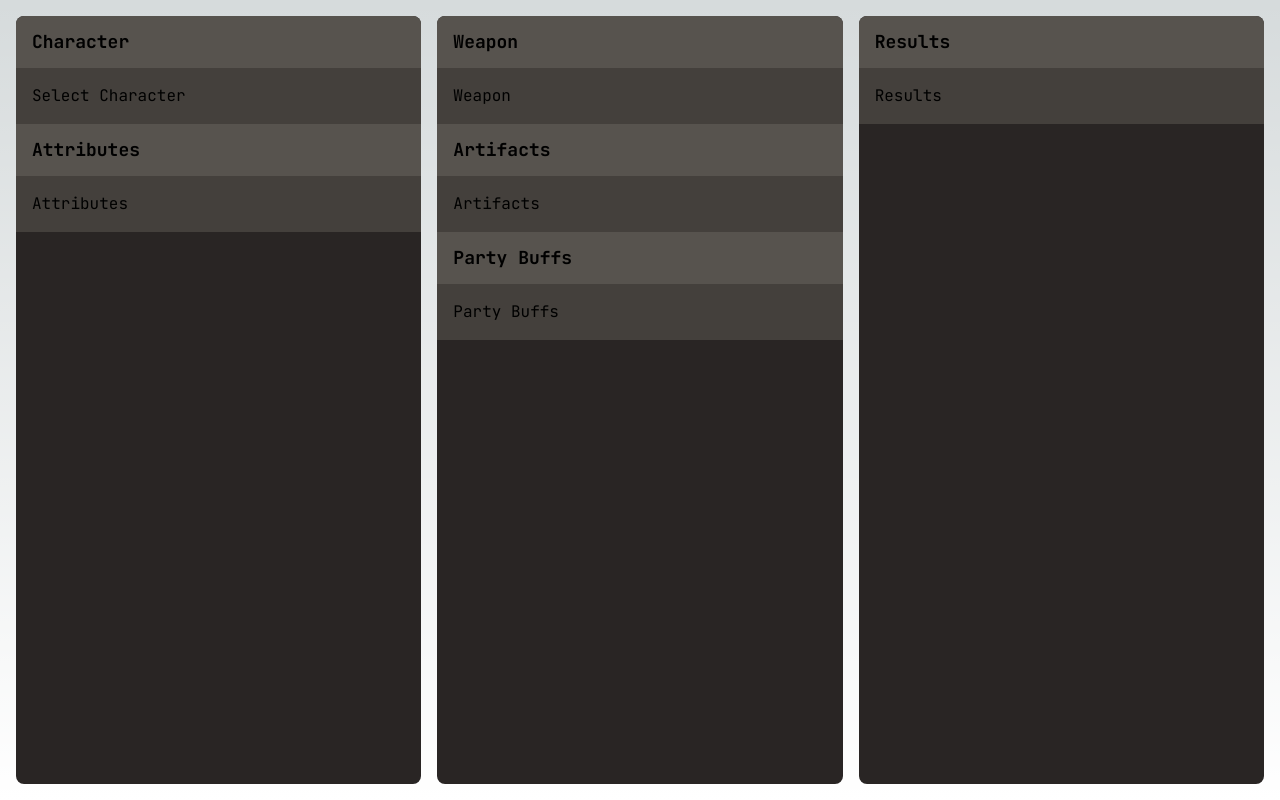
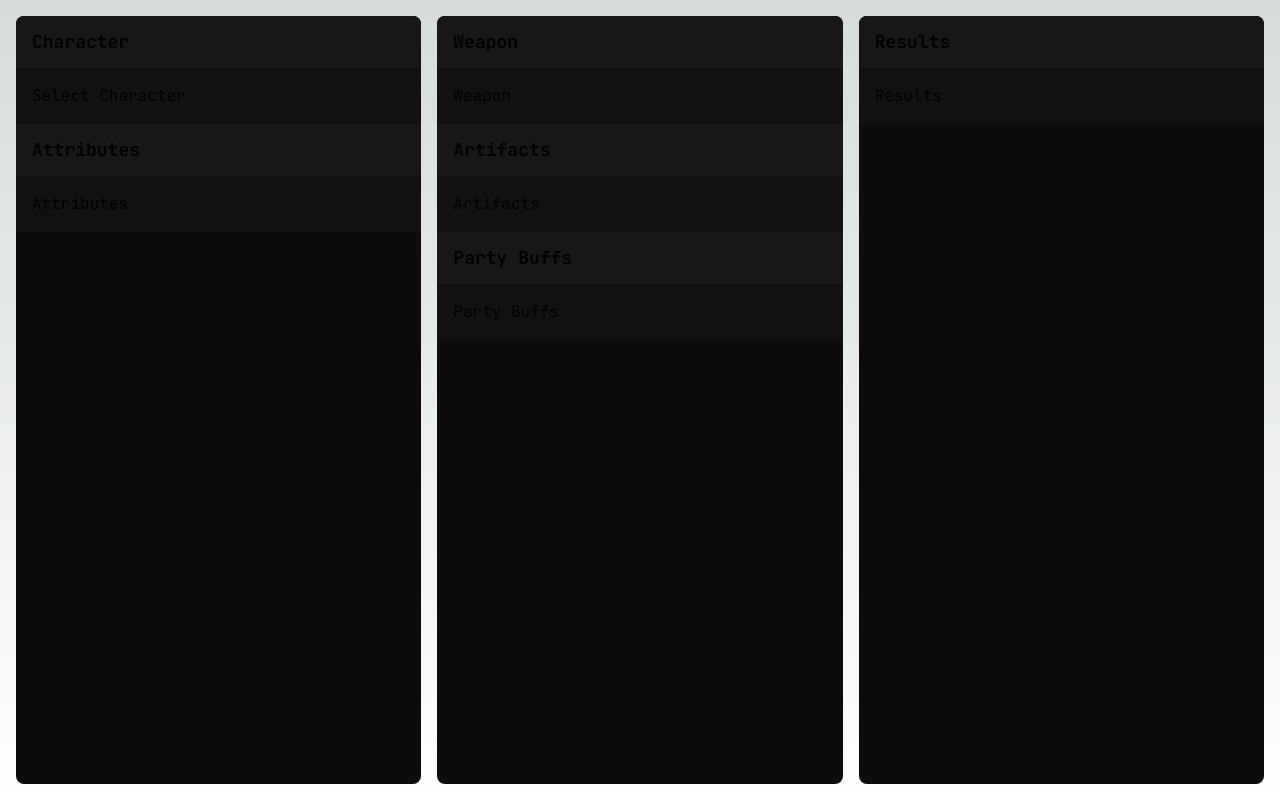
Before and after one commit to sijanthapa171/GenshinForge, a Next.js app: page / in a window 1280 px wide. Built offline with nearby package versions, Linux system fonts and the light colour scheme.

Commit message:
style: fix color pallette

```diff
--- a/src/app/page.tsx
+++ b/src/app/page.tsx
@@ -59,12 +59,12 @@ export default function Home() {
 
     return (
         <div className="flex h-screen">
-            <div className="flex-1 bg-stone-800 rounded-lg mr-2 ml-4 my-4">
+            <div className="flex-1 bg-main-1000 rounded-lg mr-2 ml-4 my-4">
                 <div id="character">
-                    <h2 className="text-lg bg-stone-600 rounded-t-lg font-bold py-3 px-4">
+                    <h2 className="text-lg bg-main-800 rounded-t-lg font-bold py-3 px-4">
                         Character
                     </h2>
-                    <div className="bg-stone-700 p-4">
+                    <div className="bg-main-900 p-4">
                         <form onSubmit={handleSubmit}>
                             <button onClick={onOpen}>Select Character</button>
                             <Modal isOpen={isOpen} onClose={onClose}>
@@ -80,14 +80,14 @@ export default function Home() {
                                         as={ModalBody}
                                         className="items-center justify-center h-screen"
                                     >
-                                        <Box className="overflow-auto w-1/2 bg-stone-700 rounded-lg p-4">
+                                        <Box className="overflow-auto w-1/2 bg-main-900 rounded-lg p-4">
                                             <ModalHeader>
                                                 <Flex className="justify-between items-center mb-4">
                                                     Select Character
                                                     <ModalCloseButton />
                                                 </Flex>
                                             </ModalHeader>
-                                            <Flex className="flex-wrap gap-[4px] justify-center">
+                                            <Flex className="flex-wrap gap-[6px] justify-center">
                                                 {options.map((option) => (
                                                     <Image
                                                         key={option.value.name}
@@ -101,10 +101,10 @@ export default function Home() {
                                                         }}
                                                         bg={
                                                             elementColors[
-                                                                option.value.vision.toLowerCase() as keyof typeof elementColors
+                                                            option.value.vision.toLowerCase() as keyof typeof elementColors
                                                             ]
                                                         }
-                                                        className="object-cover rounded-full cursor-pointer hover:opacity-80 transition-opacity duration-300 ease-in-out transform hover:scale-105"
+                                                        className="object-cover rounded-full cursor-pointer hover:scale-105"
                                                         boxSize="70px"
                                                     />
                                                 ))}
@@ -117,38 +117,38 @@ export default function Home() {
                     </div>
                 </div>
                 <div id="attributes">
-                    <h2 className="text-lg bg-stone-600 font-bold py-3 px-4">
+                    <h2 className="text-lg bg-main-800 font-bold py-3 px-4">
                         Attributes
                     </h2>
-                    <div className="bg-stone-700 p-4">Attributes</div>
+                    <div className="bg-main-900 p-4">Attributes</div>
                 </div>
             </div>
-            <div className="flex-1 bg-stone-800 rounded-lg mx-2 my-4">
+            <div className="flex-1 bg-main-1000 rounded-lg mx-2 my-4">
                 <div id="weapon">
-                    <h2 className="text-lg bg-stone-600 rounded-t-lg font-bold py-3 px-4">
+                    <h2 className="text-lg bg-main-800 rounded-t-lg font-bold py-3 px-4">
                         Weapon
                     </h2>
-                    <div className="bg-stone-700 p-4">Weapon</div>
+                    <div className="bg-main-900 p-4">Weapon</div>
                 </div>
                 <div id="artifacts">
-                    <h2 className="text-lg bg-stone-600 font-bold py-3 px-4">
+                    <h2 className="text-lg bg-main-800 font-bold py-3 px-4">
                         Artifacts
                     </h2>
-                    <div className="bg-stone-700 p-4">Artifacts</div>
+                    <div className="bg-main-900 p-4">Artifacts</div>
                 </div>
                 <div id="party-buffs">
-                    <h2 className="text-lg bg-stone-600 font-bold py-3 px-4">
+                    <h2 className="text-lg bg-main-800 font-bold py-3 px-4">
                         Party Buffs
                     </h2>
-                    <div className="bg-stone-700 p-4">Party Buffs</div>
+                    <div className="bg-main-900 p-4">Party Buffs</div>
                 </div>
             </div>
-            <div className="flex-1 bg-stone-800 rounded-lg ml-2 mr-4 my-4">
+            <div className="flex-1 bg-main-1000 rounded-lg ml-2 mr-4 my-4">
                 <div id="results">
-                    <h2 className="text-lg bg-stone-600 rounded-t-lg font-bold py-3 px-4">
+                    <h2 className="text-lg bg-main-800 rounded-t-lg font-bold py-3 px-4">
                         Results
                     </h2>
-                    <div className="bg-stone-700 p-4">Results</div>
+                    <div className="bg-main-900 p-4">Results</div>
                 </div>
             </div>
         </div>
--- a/tailwind.config.js
+++ b/tailwind.config.js
@@ -1,6 +1,6 @@
 /** @type {import('tailwindcss').Config} */
 module.exports = {
-    content: [
+  content: [
     './src/pages/**/*.{js,ts,jsx,tsx,mdx}',
     './src/components/**/*.{js,ts,jsx,tsx,mdx}',
     './src/app/**/*.{js,ts,jsx,tsx,mdx}',
@@ -13,6 +13,16 @@ module.exports = {
           'conic-gradient(from 180deg at 50% 50%, var(--tw-gradient-stops))',
       },
     },
+    colors: {
+        main: {
+            500: '#353535',
+            600: '#303030',
+            700: '#1D1D1D',
+            800: '#171717',
+            900: '#111111',
+            1000: '#0C0C0C',
+        },
+    }
   },
   plugins: [],
 }
```
Also changed, not shown: 1 other file (tests, documents, lock files or other folders).
